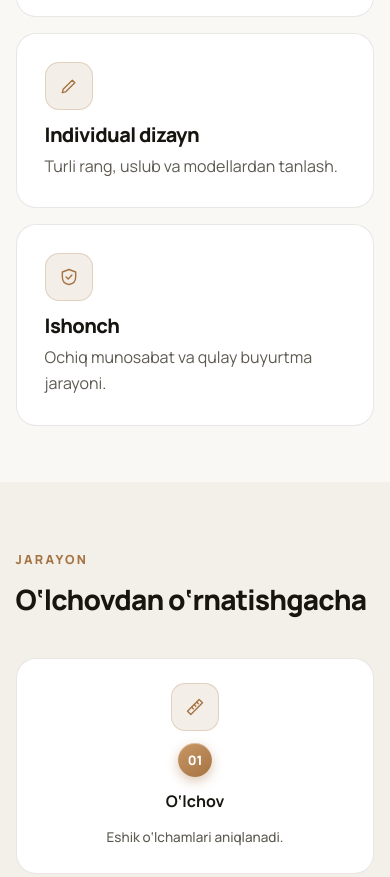
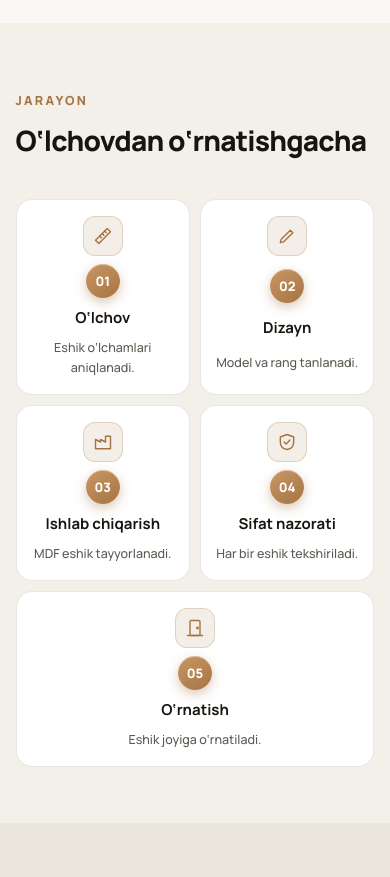
Before and after one commit to zzz653919-glitch/YasinDoors, a website: page index.html in a window 390 px wide. Shown: the part 5303-6180 px from the top of the page. Drawn offline with Linux system fonts and the light colour scheme; no server answers.

Commit message:
Add files via upload

```diff
--- a/style.css
+++ b/style.css
@@ -266,3 +266,11 @@ button{font:inherit;color:inherit;cursor:pointer;background:none;border:0}
   .card .fav{width:34px;height:34px;top:8px;right:8px}.card .fav.cmpb{top:48px}.card .fav .i{width:17px;height:17px}
   .sk b{margin:12px 12px 6px}.sk u{margin:0 12px 14px}
 }
+/* telefon: "Nega YasinDoors" va "Jarayon" ham qatorda 2 tadan */
+@media(max-width:600px){
+  .cards4,.timeline{grid-template-columns:repeat(2,minmax(0,1fr));gap:10px}
+  .box{padding:16px 14px;border-radius:16px}.box:hover{transform:none}.box h3{font-size:16px;margin:10px 0 6px}.box p{font-size:13.5px;line-height:1.45}
+  .ico{width:40px;height:40px;border-radius:12px}
+  .timeline li{padding:16px 10px;gap:8px;font-size:15px;border-radius:16px}.timeline li p{font-size:12.5px}
+  .timeline li:last-child:nth-child(odd){grid-column:1/-1}
+}
```
